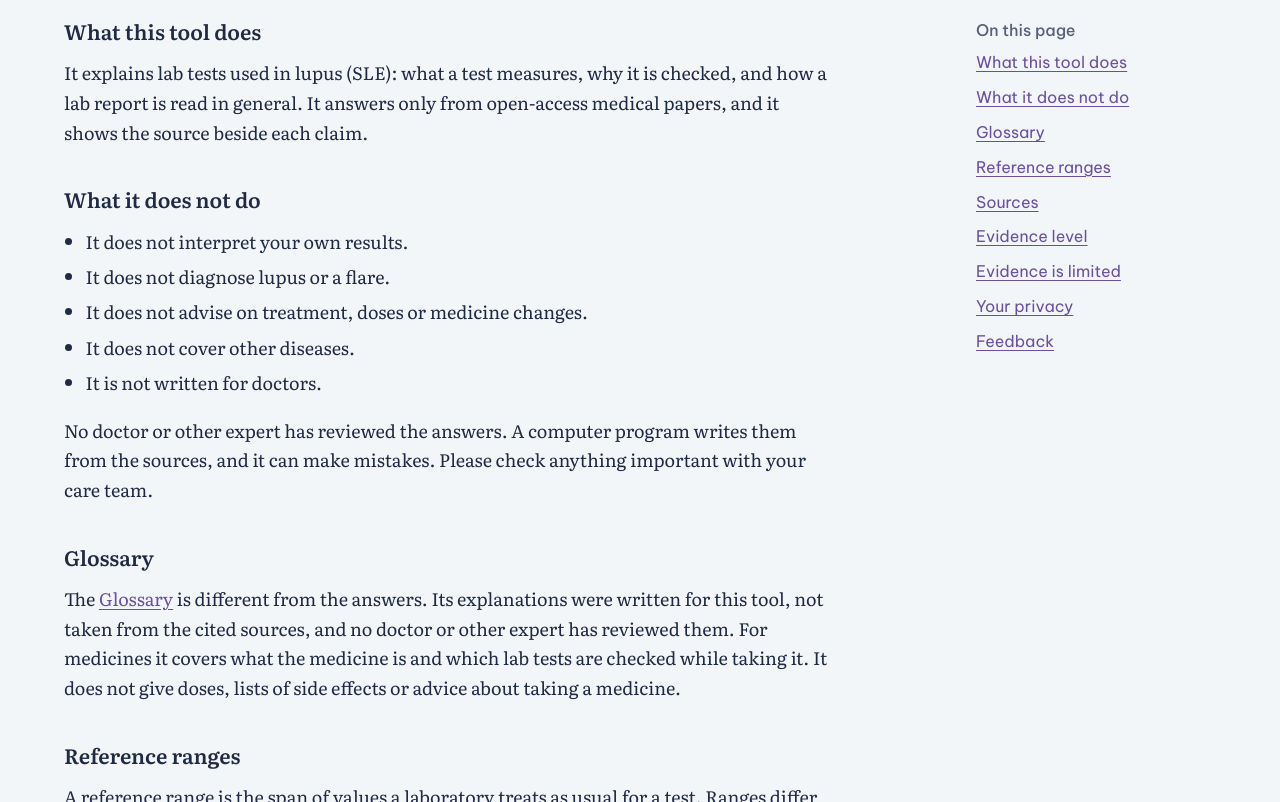
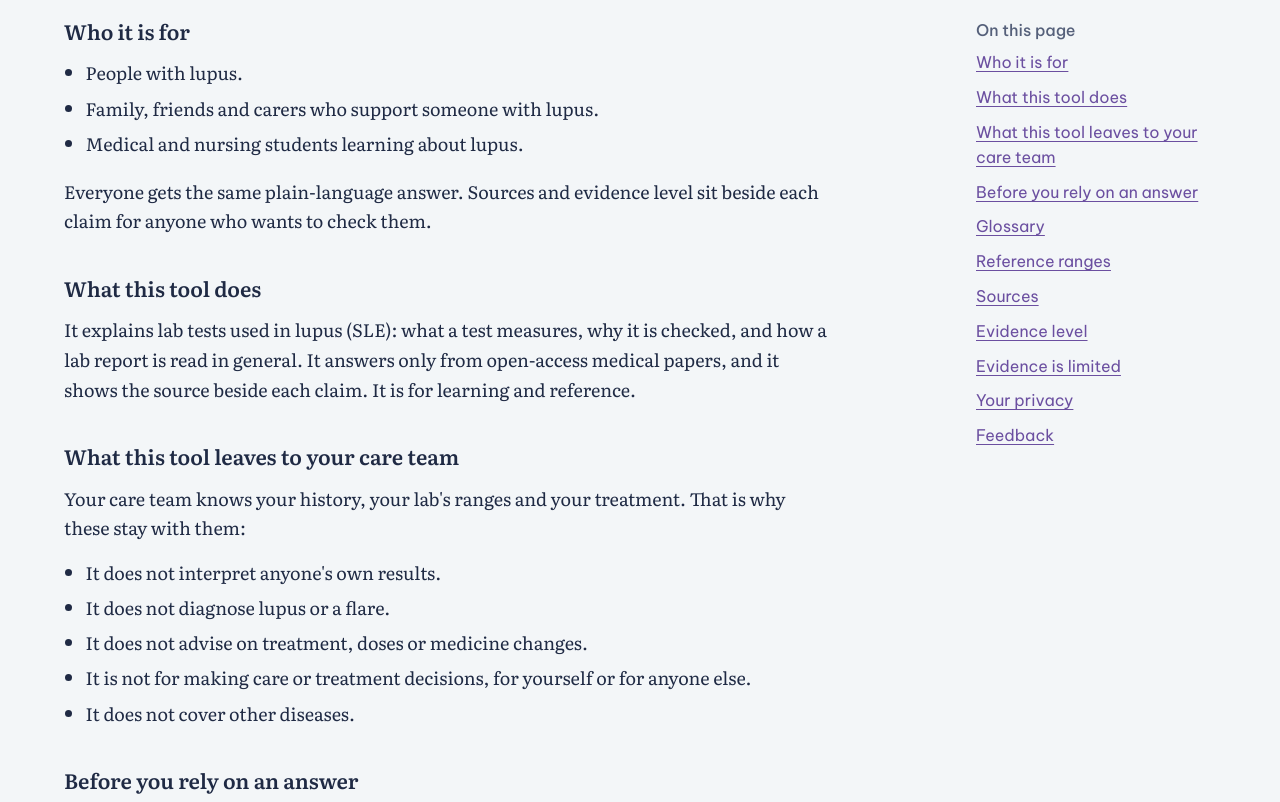
Before and after one commit to tuyetngan0518-cloud/lupuslabbuddy, a website with bundled scripts: page public/about.html in a window 1280 px wide. Shown: the part 225-1027 px from the top of the page. Built offline with nearby package versions, Linux system fonts and the light colour scheme.

Commit message:
Reposition for people with lupus, carers and students
Name the three audiences on the Ask page, About and limits, README and
CLAUDE.md, in English and Vietnamese. Replace "not written for doctors"
with "not for making care or treatment decisions". Keep every limit and
the no-expert-review note, now under clearer headings. Rewrite the
README to open with the reader's situation and move technical parts to
a "For developers" section.

Co-Authored-By: Claude Opus 5.5 <noreply@anthropic.com>

```diff
--- a/public/about.html
+++ b/public/about.html
@@ -19,23 +19,34 @@
       <nav class="about-side" id="about-contents"></nav>
       <div>
       <div class="prose" data-show="en" lang="en">
+        <h2>Who it is for</h2>
+        <ul>
+          <li>People with lupus.</li>
+          <li>Family, friends and carers who support someone with lupus.</li>
+          <li>Medical and nursing students learning about lupus.</li>
+        </ul>
+        <p>Everyone gets the same plain-language answer. Sources and evidence level sit beside each claim for anyone who wants to check them.</p>
+
         <div class="about-top">
           <section>
             <h2>What this tool does</h2>
-            <p>It explains lab tests used in lupus (SLE): what a test measures, why it is checked, and how a lab report is read in general. It answers only from open-access medical papers, and it shows the source beside each claim.</p>
+            <p>It explains lab tests used in lupus (SLE): what a test measures, why it is checked, and how a lab report is read in general. It answers only from open-access medical papers, and it shows the source beside each claim. It is for learning and reference.</p>
           </section>
           <section>
-            <h2>What it does not do</h2>
+            <h2>What this tool leaves to your care team</h2>
+            <p>Your care team knows your history, your lab's ranges and your treatment. That is why these stay with them:</p>
             <ul>
-              <li>It does not interpret your own results.</li>
+              <li>It does not interpret anyone's own results.</li>
               <li>It does not diagnose lupus or a flare.</li>
               <li>It does not advise on treatment, doses or medicine changes.</li>
+              <li>It is not for making care or treatment decisions, for yourself or for anyone else.</li>
               <li>It does not cover other diseases.</li>
-              <li>It is not written for doctors.</li>
             </ul>
           </section>
         </div>
-        <p>No doctor or other expert has reviewed the answers. A computer program writes them from the sources, and it can make mistakes. Please check anything important with your care team.</p>
+
+        <h2>Before you rely on an answer</h2>
+        <p>No doctor or other expert has reviewed the answers. A computer program writes them from the sources, and it can make mistakes. Please ask your care team about anything important.</p>
 
         <h2>Glossary</h2>
         <p>The <a href="/glossary.html">Glossary</a> is different from the answers. Its explanations were written for this tool, not taken from the cited sources, and no doctor or other expert has reviewed them. For medicines it covers what the medicine is and which lab tests are checked while taking it. It does not give doses, lists of side effects or advice about taking a medicine.</p>
@@ -67,22 +78,33 @@
       </div>
 
       <div class="prose" data-show="vi" lang="vi">
+        <h2>Công cụ này dành cho ai</h2>
+        <ul>
+          <li>Người bệnh lupus.</li>
+          <li>Người thân, bạn bè và người chăm sóc người bệnh lupus.</li>
+          <li>Sinh viên y khoa và điều dưỡng đang tìm hiểu về bệnh lupus.</li>
+        </ul>
+        <p>Mọi người đều nhận cùng một câu trả lời dễ hiểu. Nguồn tham khảo và mức độ bằng chứng nằm bên cạnh từng ý, để ai muốn kiểm tra đều có thể xem.</p>
+
         <div class="about-top">
           <section>
             <h2>Công cụ này giúp gì</h2>
-            <p>Công cụ giải thích các xét nghiệm dùng trong bệnh lupus (SLE): xét nghiệm dùng để đo gì, vì sao cần làm, và cách đọc phiếu kết quả nói chung. Công cụ chỉ trả lời dựa trên các bài báo y khoa truy cập mở (ai cũng đọc miễn phí được), và hiển thị nguồn tham khảo bên cạnh từng ý.</p>
+            <p>Công cụ giải thích các xét nghiệm dùng trong bệnh lupus (SLE): xét nghiệm dùng để đo gì, vì sao cần làm, và cách đọc phiếu kết quả nói chung. Công cụ chỉ trả lời dựa trên các bài báo y khoa truy cập mở (ai cũng đọc miễn phí được), và hiển thị nguồn tham khảo bên cạnh từng ý. Công cụ dùng để tìm hiểu và tham khảo.</p>
           </section>
           <section>
-            <h2>Những việc công cụ này không làm</h2>
+            <h2>Những điều cần hỏi bác sĩ điều trị</h2>
+            <p>Bác sĩ điều trị nắm rõ bệnh sử, khoảng tham chiếu của phòng xét nghiệm và việc điều trị của người bệnh. Vì vậy, những điều sau cần hỏi bác sĩ:</p>
             <ul>
-              <li>Không giải thích kết quả của riêng bạn.</li>
+              <li>Không giải thích kết quả xét nghiệm của một người cụ thể.</li>
               <li>Không chẩn đoán lupus hay đợt bùng phát.</li>
               <li>Không tư vấn điều trị, liều thuốc hay việc đổi thuốc.</li>
+              <li>Không dùng để ra quyết định chăm sóc hay điều trị, cho bản thân hay cho người khác.</li>
               <li>Không nói về các bệnh khác.</li>
-              <li>Không dành cho bác sĩ.</li>
             </ul>
           </section>
         </div>
+
+        <h2>Trước khi dựa vào câu trả lời</h2>
         <p>Chưa có bác sĩ hay chuyên gia nào thẩm định các câu trả lời. Câu trả lời do một chương trình máy tính viết dựa trên các nguồn tham khảo, nên có thể có sai sót. Với vấn đề quan trọng, vui lòng hỏi bác sĩ điều trị.</p>
 
         <h2>Bảng thuật ngữ</h2>
--- a/public/ui.js
+++ b/public/ui.js
@@ -6,11 +6,11 @@ export const strings = {
     navAsk: "Ask",
     navGlossary: "Glossary",
     navAbout: "About and limits",
-    limits: "General information only. Not about your results. No expert review.",
+    limits: "For learning and reference. Not about personal results. No expert review.",
     langLabel: "Language",
 
-    askTitle: "Understand a lab term, and see where the answer came from",
-    askLede: "Ask about a lab test used in lupus (SLE). Each part of the answer shows its sources and evidence level.",
+    askTitle: "Lupus lab tests in plain language, with a source for every claim",
+    askLede: "For people with lupus, the people who support them, and students learning about lupus. Ask about a lab test: each part of the answer shows its sources and evidence level. For learning and reference, not for treatment decisions.",
     askLabel: "Your question",
     askPlaceholder: "What does anti-dsDNA measure?",
     askHint: "Please do not enter your own results or personal details.",
@@ -70,12 +70,12 @@ export const strings = {
 
     scope: {
       personal_result: [
-        "This tool cannot interpret your own results",
-        "Please ask your care team, who know your history and your laboratory's ranges. You may ask what a test measures.",
+        "This tool cannot interpret personal results",
+        "Please ask the care team, who know the person's history and the laboratory's ranges. You may ask what a test measures.",
       ],
       diagnosis_or_treatment: [
         "This tool cannot diagnose or advise on treatment",
-        "These decisions rest with your care team. You may ask what a lab test measures, or what a medicine is used for and which tests are checked while taking it. For example: “Which lab tests are checked while taking hydroxychloroquine?”",
+        "These decisions rest with the care team. You may ask what a lab test measures, or what a medicine is used for and which tests are checked while taking it. For example: “Which lab tests are checked while taking hydroxychloroquine?”",
       ],
       other_disease: [
         "This tool only covers lab tests in lupus",
@@ -151,11 +151,11 @@ export const strings = {
     navAsk: "Đặt câu hỏi",
     navGlossary: "Bảng thuật ngữ",
     navAbout: "Giới thiệu và phạm vi",
-    limits: "Chỉ là thông tin chung. Không nhận xét về kết quả của riêng bạn. Chưa được chuyên gia thẩm định.",
+    limits: "Dùng để tìm hiểu và tham khảo. Không nhận xét kết quả của riêng ai. Chưa được chuyên gia thẩm định.",
     langLabel: "Ngôn ngữ",
 
-    askTitle: "Hiểu thuật ngữ xét nghiệm, và biết câu trả lời dựa trên nguồn nào",
-    askLede: "Hỏi về một xét nghiệm thường dùng trong bệnh lupus (SLE). Mỗi ý trong câu trả lời đều kèm nguồn tham khảo và mức độ bằng chứng.",
+    askTitle: "Xét nghiệm trong bệnh lupus, giải thích dễ hiểu và có nguồn cho từng ý",
+    askLede: "Dành cho người bệnh lupus, người thân và người chăm sóc, và sinh viên y khoa, điều dưỡng đang tìm hiểu về bệnh lupus. Hãy hỏi về một xét nghiệm: mỗi ý trong câu trả lời đều kèm nguồn tham khảo và mức độ bằng chứng. Chỉ để tìm hiểu và tham khảo, không dùng để quyết định điều trị.",
     askLabel: "Câu hỏi của bạn",
     askPlaceholder: "Xét nghiệm anti-dsDNA dùng để đo gì?",
     askHint: "Vui lòng không nhập kết quả xét nghiệm hoặc thông tin cá nhân.",
@@ -215,8 +215,8 @@ export const strings = {
 
     scope: {
       personal_result: [
-        "Công cụ này không giải thích được kết quả của riêng bạn",
-        "Vui lòng hỏi bác sĩ điều trị, người nắm rõ bệnh sử của bạn và khoảng tham chiếu của phòng xét nghiệm. Bạn có thể hỏi một xét nghiệm dùng để đo gì.",
+        "Công cụ này không giải thích kết quả xét nghiệm của một người cụ thể",
+        "Vui lòng hỏi bác sĩ điều trị, người nắm rõ bệnh sử của người bệnh và khoảng tham chiếu của phòng xét nghiệm. Bạn có thể hỏi một xét nghiệm dùng để đo gì.",
       ],
       diagnosis_or_treatment: [
         "Công cụ này không chẩn đoán và không tư vấn điều trị",
```
Also changed, not shown: CLAUDE.md (+2 -1 lines), public/index.html (+2 -2 lines), README.md.
